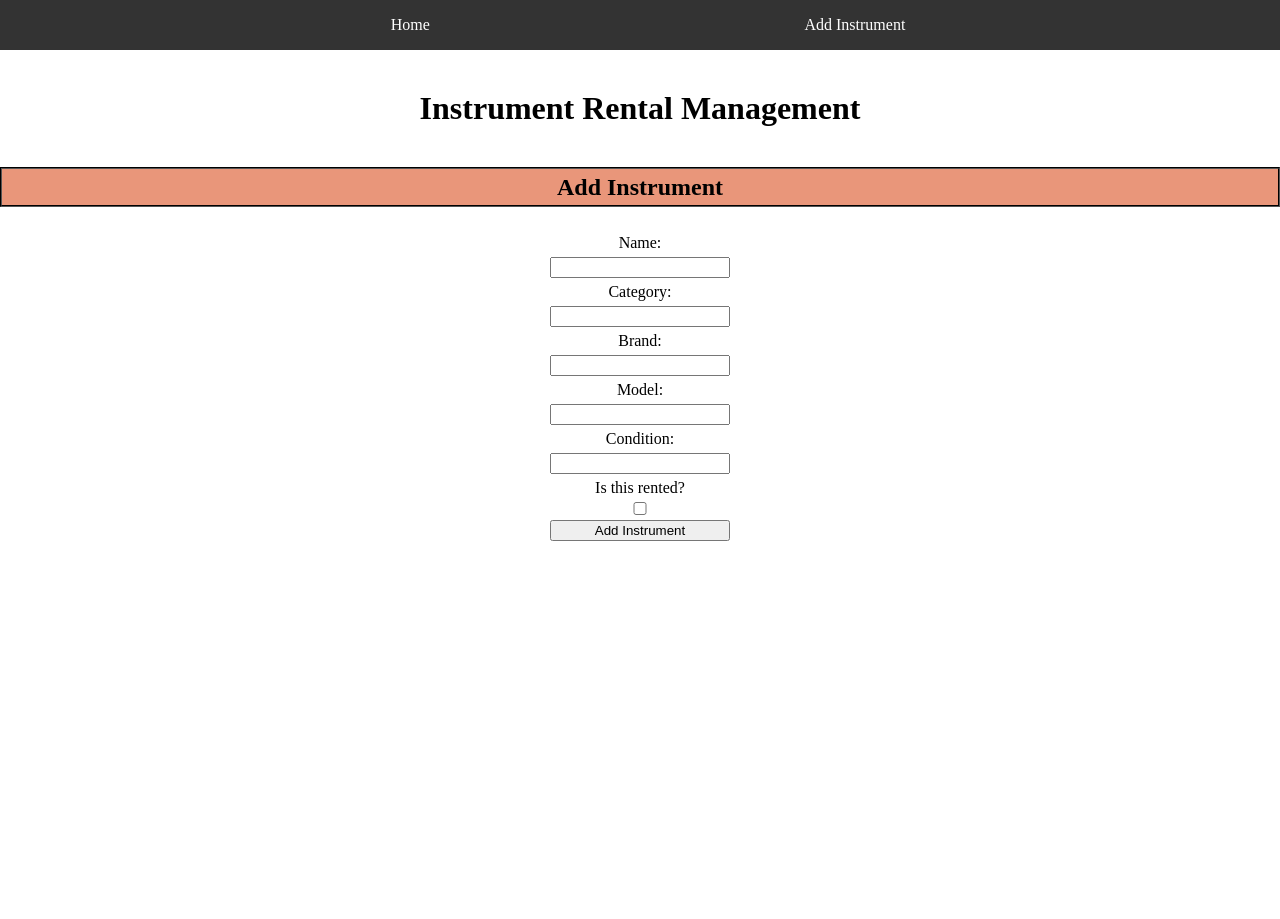
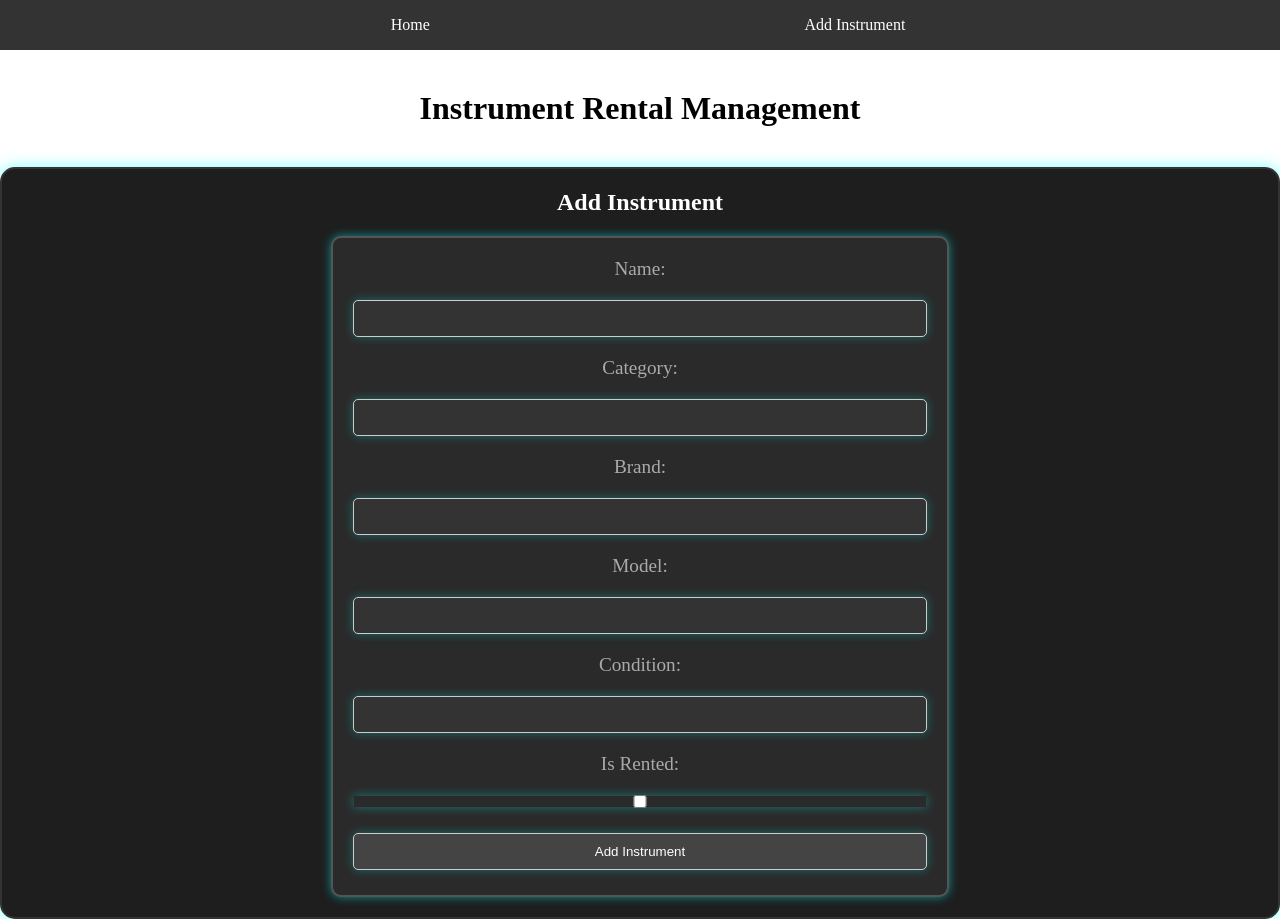
Before and after one commit to briantav999/unit4-front-end, a React (Vite) app: page /create in a window 1280 px wide. Before the commit the page ends 800 px from the top, so only its background shows below. Built offline with nearby package versions, Linux system fonts and the light colour scheme; no server answers.

Commit message:
Updated Add instrument CSS

```diff
--- a/src/components/AddInstruments/AddInstruments.css
+++ b/src/components/AddInstruments/AddInstruments.css
@@ -1,27 +1,82 @@
+/* Addinstruments.css */
 #addInstrument {
     width: 100%;
-    height: 40px;
-    padding: 5px;
+    padding: 20px;
     text-align: center;
     display: flex;
     flex-direction: column;
-    gap: 5px;
-    border-color: black;
-
-    background-color: darksalmon;
-
-    > * {
-        border-radius: 8px;
-    }
+    gap: 20px;
+    border: 2px solid #333;
+    background-color: #1e1e1e;
+    color: #fff;
+    box-shadow: 0 0 15px rgba(0, 255, 255, 0.5);
+    border-radius: 15px;
 }
 
 #createForm {
-    width: 15%;
-    height: 40px;
-    padding: 5px;
+    width: 50%;
+    padding: 20px;
     align-self: center;
     display: flex;
     flex-direction: column;
-    gap: 5px;
-    border-color: black;
+    gap: 15px;
+    border: 2px solid #555;
+    background-color: #2a2a2a;
+    border-radius: 10px;
+    box-shadow: 0 0 10px rgba(0, 255, 255, 0.5);
 }
+
+#createForm input[type="text"],
+#createForm input[type="checkbox"],
+#createForm button {
+    padding: 10px;
+    margin: 5px 0;
+    border-radius: 5px;
+    border: 1px solid #ccc;
+    background-color: #333;
+    color: white;
+    outline: none;
+    transition: all 0.3s ease;
+    box-shadow: 0 0 10px rgba(0, 255, 255, 0.3);
+}
+
+#createForm input[type="text"]:focus,
+#createForm input[type="checkbox"]:focus,
+#createForm button:hover {
+    border-color: #00ffff;
+    box-shadow: 0 0 15px rgba(0, 255, 255, 0.8);
+}
+
+#createForm button {
+    background-color: #444;
+    cursor: pointer;
+}
+
+#createForm button:hover {
+    background-color: #555;
+}
+
+#createForm label {
+    font-size: 1.2em;
+    color: #aaa;
+}
+
+body {
+    cursor: url('cursor.png'), auto;
+}
+
+/* Cursor tracer effect */
+body {
+    overflow: hidden;
+}
+
+.tracer {
+    width: 10px;
+    height: 10px;
+    border-radius: 50%;
+    position: absolute;
+    pointer-events: none;
+    background: rgba(0, 255, 255, 0.8);
+    box-shadow: 0 0 15px rgba(0, 255, 255, 0.5);
+    transition: transform 0.15s ease;
+}
--- a/src/components/AddInstruments/AddInstruments.jsx
+++ b/src/components/AddInstruments/AddInstruments.jsx
@@ -1,81 +1,121 @@
-import { useState } from 'react'
-import { useNavigate } from 'react-router-dom'
-import './AddInstruments.css'
-import { createInstrument } from '../../services/instrumentService'
+import { useState } from 'react';
+import './AddInstruments.css';
+import { createInstrument } from '../../services/instrumentService';
 
 const Create = () => {
     const [Instruments, setInstruments] = useState([]);
-
-    const navigate = useNavigate();
-
-    const handleAddInstrument = async (formData) => {
-        try{
-            const newInstrument = await createInstrument(formData);
-            setInstruments([...Instruments, newInstrument]);
-
-            navigate('/');
-            window.location.reload();
-        }catch(error){
-            console.error(error);
-        }
-    }
-
-    const [Instrument, setInstrument] = useState({
+    const [newInstrument, setNewInstrument] = useState({
         name: '',
         category: '',
         brand: '',
         model: '',
         condition: '',
         isRented: false
+    });
 
-    })
+    const handleAddInstrument = async (formData) => {
+        try {
+            const addedInstrument = await createInstrument(formData);
+            setInstruments([...Instruments, addedInstrument]);
+            setNewInstrument({
+                name: '',
+                category: '',
+                brand: '',
+                model: '',
+                condition: '',
+                isRented: false
+            });
+        } catch (error) {
+            console.error(error);
+        }
+    };
 
     const handleChange = (e) => {
-        setInstrument({
-            ...Instrument,
+        setNewInstrument({
+            ...newInstrument,
             [e.target.name]: e.target.value
-        })
-    }
+        });
+    };
 
     const handleIsRented = (e) => {
-        setInstrument({
-            ...Instrument,
+        setNewInstrument({
+            ...newInstrument,
             isRented: e.target.checked
-        })
-    }
+        });
+    };
 
-return(
-    <fieldset id='addInstrument'>
+    const handleSubmit = (e) => {
+        e.preventDefault();
+        handleAddInstrument(newInstrument);
+    };
 
-        <h2>Add Instrument</h2><br />
-        <form id='createForm' onSubmit={(e) => {
-            e.preventDefault()
-            handleAddInstrument(Instrument)
-        }}>
+    return (
+        <div id="addInstrument">
+            <h2>Add Instrument</h2>
+            <form id="createForm" onSubmit={handleSubmit}>
                 <label htmlFor="name">Name:</label>
-            <input type="text" name="name" id="name" maxLength="32" value={Instrument.name} onChange={handleChange} />
+                <input
+                    type="text"
+                    name="name"
+                    id="name"
+                    maxLength="32"
+                    value={newInstrument.name}
+                    onChange={handleChange}
+                />
 
                 <label htmlFor="category">Category:</label>
-            <input type="text" name="category" id="category" maxLength="32" value={Instrument.category} onChange={handleChange} />
+                <input
+                    type="text"
+                    name="category"
+                    id="category"
+                    maxLength="32"
+                    value={newInstrument.category}
+                    onChange={handleChange}
+                />
 
                 <label htmlFor="brand">Brand:</label>
-            <input type="text" name="brand" id="brand" maxLength="32" value={Instrument.brand} onChange={handleChange} />
+                <input
+                    type="text"
+                    name="brand"
+                    id="brand"
+                    maxLength="32"
+                    value={newInstrument.brand}
+                    onChange={handleChange}
+                />
 
                 <label htmlFor="model">Model:</label>
-            <input type="text" name="model" id="model" maxLength="32" value={Instrument.model} onChange={handleChange} />
+                <input
+                    type="text"
+                    name="model"
+                    id="model"
+                    maxLength="32"
+                    value={newInstrument.model}
+                    onChange={handleChange}
+                />
 
                 <label htmlFor="condition">Condition:</label>
-            <input type="text" name="condition" id="condition" maxLength="32" value={Instrument.condition} onChange={handleChange} />
+                <input
+                    type="text"
+                    name="condition"
+                    id="condition"
+                    maxLength="32"
+                    value={newInstrument.condition}
+                    onChange={handleChange}
+                />
 
-            <label htmlFor="isRented">Is this rented?</label>
-            <input type="checkbox" name="isRented" id="isRented" checked={Instrument.isRented} onChange={handleIsRented} />
+                <label htmlFor="isRented">Is Rented:</label>
+                <input
+                    type="checkbox"
+                    name="isRented"
+                    id="isRented"
+                    checked={newInstrument.isRented}
+                    onChange={handleIsRented}
+                />
 
                 <button type="submit">Add Instrument</button>
-            {/* <button id="home">Return to Home</button> */}
             </form>
-    </fieldset>
-)
-}
-
+        </div>
+    );
+};
 
 export default Create;
--- a/src/main.jsx
+++ b/src/main.jsx
@@ -3,6 +3,32 @@ import ReactDOM from 'react-dom/client'
 import App from './App.jsx'
 import { BrowserRouter } from 'react-router-dom'
 import './index.css'
+
+const CursorTracer = () => {
+  useEffect(() => {
+      const handleMouseMove = (event) => {
+          const tracer = document.createElement('div');
+          tracer.className = 'tracer';
+          document.body.appendChild(tracer);
+
+          tracer.style.left = `${event.clientX}px`;
+          tracer.style.top = `${event.clientY}px`;
+          tracer.style.transform = `translate(-50%, -50%)`;
+
+          setTimeout(() => {
+              tracer.remove();
+          }, 500);
+      };
+
+      document.addEventListener('mousemove', handleMouseMove);
+
+      return () => {
+          document.removeEventListener('mousemove', handleMouseMove);
+      };
+  }, []);
+
+  return null;
+};
 
 ReactDOM.createRoot(document.getElementById('root')).render(
   <React.StrictMode>
```
Lines whose indentation alone changed are shown as unchanged.
